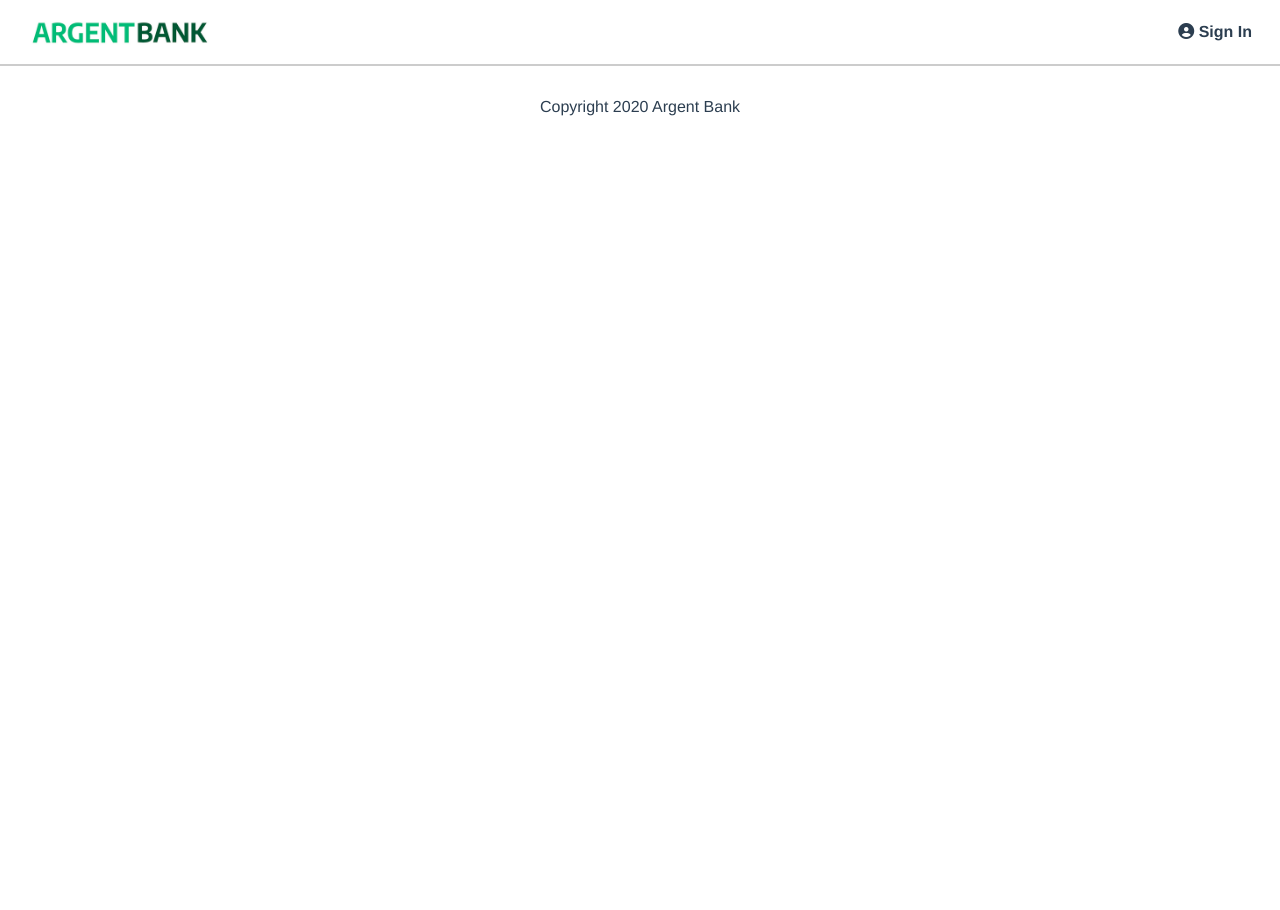
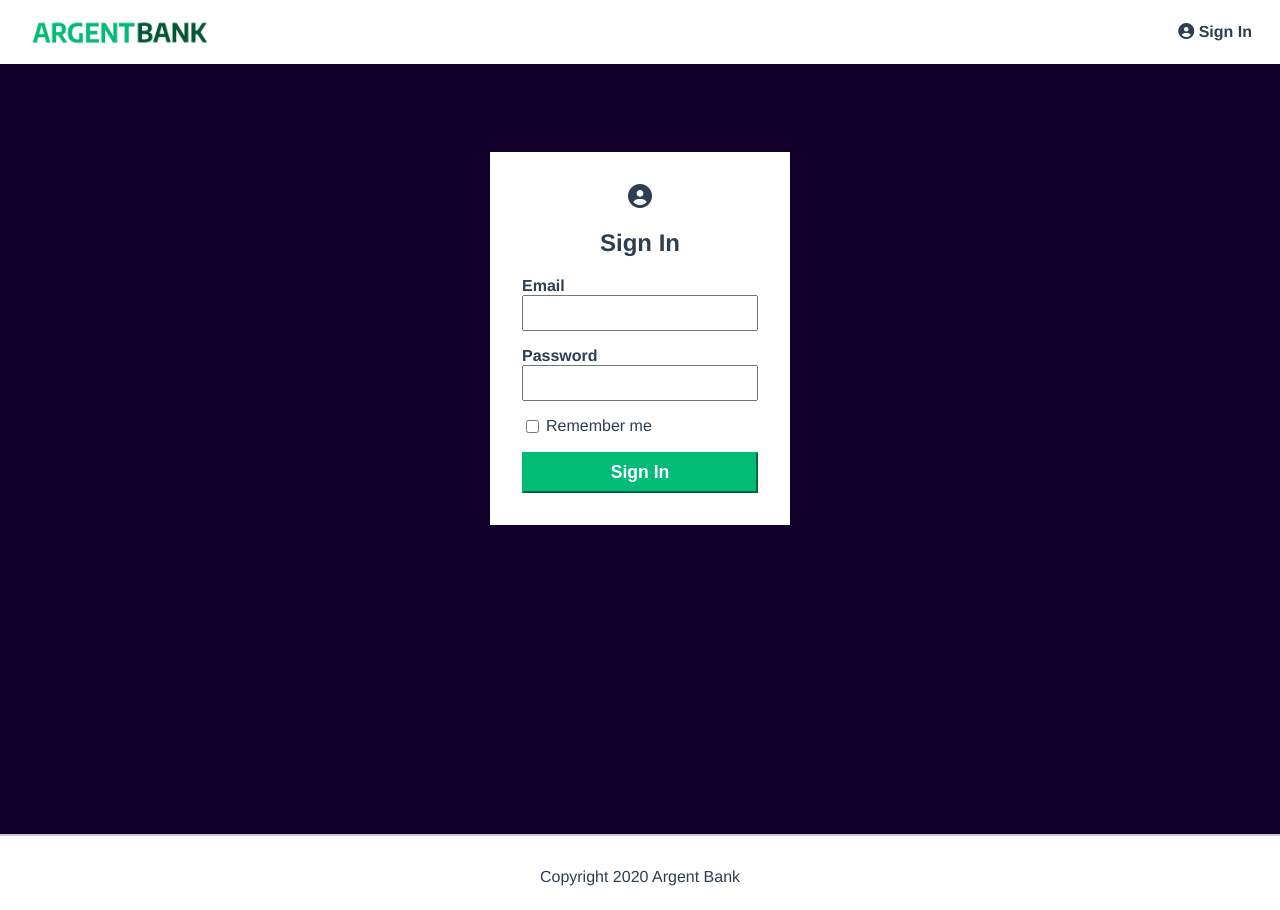
Before and after one commit to RikoDust/argentBank_main, a React (Vite) app in the folder argentBankFront/: page /sign-in in a window 1280 px wide. Before the commit the page ends 800 px from the top, so only its background shows below. Built offline with nearby package versions, Linux system fonts and the light colour scheme.

Commit message:
feat(SignInContent): Add SignInContent component and style

```diff
--- /dev/null
+++ b/argentBankFront/src/components/SignInContent/SignInContent.jsx
@@ -0,0 +1,37 @@
+// SIGNIN-CONTENT_COMPONENT
+
+
+import "./SignInContent.scss";
+
+
+
+const SignInContent = () => {
+    return (
+        <div className="bg-dark">
+            <section className="sign-in-content">
+                <i className="fa fa-user-circle sign-in-icon"></i>
+                <h1>Sign In</h1>
+                <form>
+                <div className="input-wrapper">
+                    <label htmlFor="email">Email</label>
+                    <input type="email" id="email" />
+                </div>
+                <div className="input-wrapper">
+                    <label htmlFor="password">Password</label>
+                    <input type="password" id="password" />
+                </div>
+                <div className="input-remember">
+                    <input type="checkbox" id="remember-me" />
+                    <label htmlFor="remember-me">Remember me</label>
+                </div>
+                <button type="button" className="sign-in-button">Sign In</button>
+                </form>
+            </section>
+        </div>
+    );
+  };
+
+
+
+
+  export default SignInContent;
--- /dev/null
+++ b/argentBankFront/src/components/SignInContent/SignInContent.scss
@@ -0,0 +1,53 @@
+// SIGNIN-CONTENT_STYLE
+
+
+
+.sign-in-button {
+    display: block;
+    width: 100%;
+    padding: 8px;
+    font-size: 1.1rem;
+    font-weight: bold;
+    margin-top: 1rem;
+    border-color: #00bc77;
+    background-color: #00bc77;
+    color: #fff;
+    cursor: pointer;
+  }
+
+  .sign-in-content {
+    box-sizing: border-box;
+    background-color: white;
+    width: 300px;
+    margin: 0 auto;
+    margin-top: 3rem;
+    padding: 2rem;
+  }
+
+  .sign-in-icon {
+    font-size: 1.5rem;
+  }
+
+  .input-remember {
+    display: flex;
+  }
+
+  .input-remember label {
+    margin-left: 0.25rem;
+  }
+
+  .input-wrapper {
+    display: flex;
+    flex-direction: column;
+    text-align: left;
+    margin-bottom: 1rem;
+  }
+
+  .input-wrapper label {
+    font-weight: bold;
+  }
+
+  .input-wrapper input {
+    padding: 5px;
+    font-size: 1.2rem;
+  }
--- a/argentBankFront/src/pages/signIn.jsx
+++ b/argentBankFront/src/pages/signIn.jsx
@@ -1,4 +1,6 @@
 // SIGNIN_PAGE
+
+import SignInContent from "../components/SignInContent/SignInContent";
 
 
 
@@ -11,8 +13,7 @@
 const SignIn = () => {
     return (
         <div>
-
-
+            <SignInContent />
         </div>
     );
 };
--- a/argentBankFront/src/styles/main.css
+++ b/argentBankFront/src/styles/main.css
@@ -19,6 +19,9 @@
 
 .bg-dark {
   background-color: #12002b;
+  padding-top: 40px;
+  height: 730px;
+  width: 100%;
 }
 
 
--- /dev/null
+++ b/argentBankFront/src/styles/src/styles/SignInContent.css
@@ -0,0 +1,49 @@
+.sign-in-button {
+  display: block;
+  width: 100%;
+  padding: 8px;
+  font-size: 1.1rem;
+  font-weight: bold;
+  margin-top: 1rem;
+  border-color: #00bc77;
+  background-color: #00bc77;
+  color: #fff;
+  cursor: pointer;
+}
+
+.sign-in-content {
+  box-sizing: border-box;
+  background-color: white;
+  width: 300px;
+  margin: 0 auto;
+  margin-top: 3rem;
+  padding: 2rem;
+}
+
+.sign-in-icon {
+  font-size: 1.5rem;
+}
+
+.input-remember {
+  display: flex;
+}
+
+.input-remember label {
+  margin-left: 0.25rem;
+}
+
+.input-wrapper {
+  display: flex;
+  flex-direction: column;
+  text-align: left;
+  margin-bottom: 1rem;
+}
+
+.input-wrapper label {
+  font-weight: bold;
+}
+
+.input-wrapper input {
+  padding: 5px;
+  font-size: 1.2rem;
+}
```
